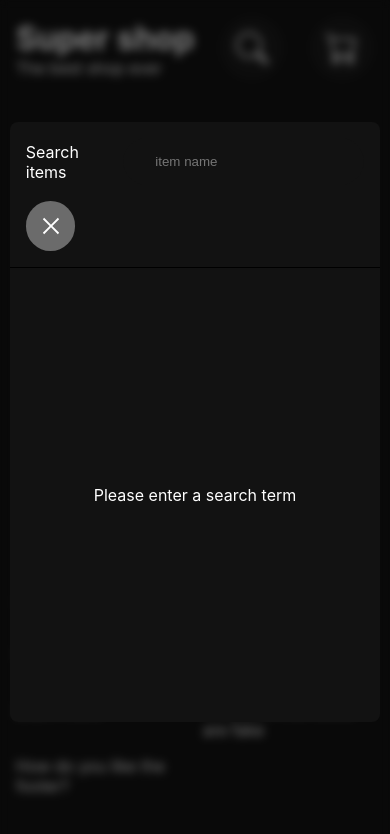
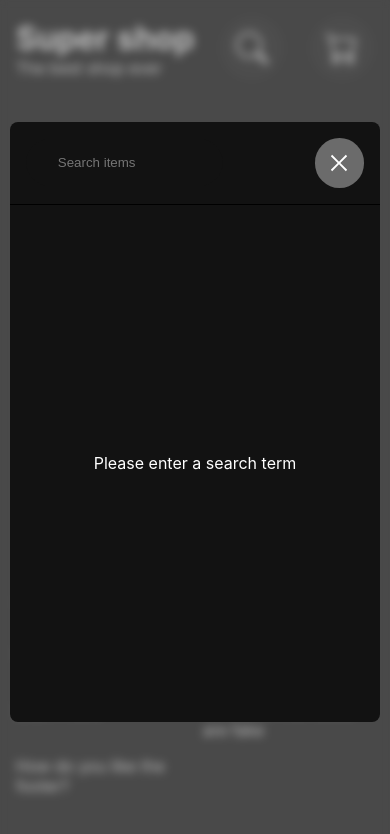
Before and after one commit to goodideagiver/shop-task, a Next.js app: page /cart in a window 390 px wide. Both pictures are taken after a click on the button 252 px from the left and 48 px from the top of the page. Shown: the top 834 px of the page. Built offline with nearby package versions, Linux system fonts and the light colour scheme.

Commit message:
Feat: add responsiveness to search modal
to make it visible better on ip5s

```diff
--- a/src/components/SearchModal/SearchModal.module.css
+++ b/src/components/SearchModal/SearchModal.module.css
@@ -14,7 +14,7 @@
   position: fixed;
   width: 100%;
   height: 100%;
-  background-color: rgba(0, 0, 0, 0.5);
+  background-color: hsla(0, 0%, 50%, 0.5);
   top: 0;
   left: 0;
   z-index: var(--modal-index);
--- a/src/components/SearchModal/SearchModalHeader/SearchModalHeader.module.css
+++ b/src/components/SearchModal/SearchModalHeader/SearchModalHeader.module.css
@@ -4,18 +4,21 @@
   justify-content: space-between;
   align-items: center;
   border-bottom: 1px solid #000;
-  flex-wrap: wrap;
-  gap: 1rem;
+  gap: 0.5rem;
 }
 
-.root > * {
-  flex: 1 1;
+.controls {
+  flex: 1;
+  display: flex;
+  justify-content: flex-end;
 }
 
 .search-input {
   padding: 1rem 2rem;
   border-radius: 50px;
   border: none;
+  width: 150px;
+  flex: 1;
 }
 
 .close {
--- a/src/components/SearchModal/SearchModalHeader/SearchModalHeader.tsx
+++ b/src/components/SearchModal/SearchModalHeader/SearchModalHeader.tsx
@@ -15,15 +15,18 @@ export const SearchModalHeader = ({
 }: Props) => {
   return (
     <header className={classes.root}>
-      <label htmlFor='search'>Search items</label>
+      <label className='sr-only' htmlFor='search'>
+        Search items
+      </label>
       <input
         id='search'
         className={classes['search-input']}
         type='text'
-        placeholder='item name'
+        placeholder='Search items'
         value={inputValue}
         onChange={inputChangeHandler}
       />
+      <div className={classes.controls}>
         <button
           className={classes.close}
           onClick={onClose}
@@ -33,6 +36,7 @@ export const SearchModalHeader = ({
             style={{ verticalAlign: 'middle', fontSize: '1.5rem' }}
           />
         </button>
+      </div>
     </header>
   )
 }
--- a/styles/globals.css
+++ b/styles/globals.css
@@ -50,3 +50,13 @@ body {
 button {
   cursor: pointer;
 }
+
+.sr-only:not(:focus):not(:active) {
+  clip: rect(0 0 0 0);
+  clip-path: inset(50%);
+  height: 1px;
+  overflow: hidden;
+  position: absolute;
+  white-space: nowrap;
+  width: 1px;
+}
```
Lines whose indentation alone changed are shown as unchanged.
